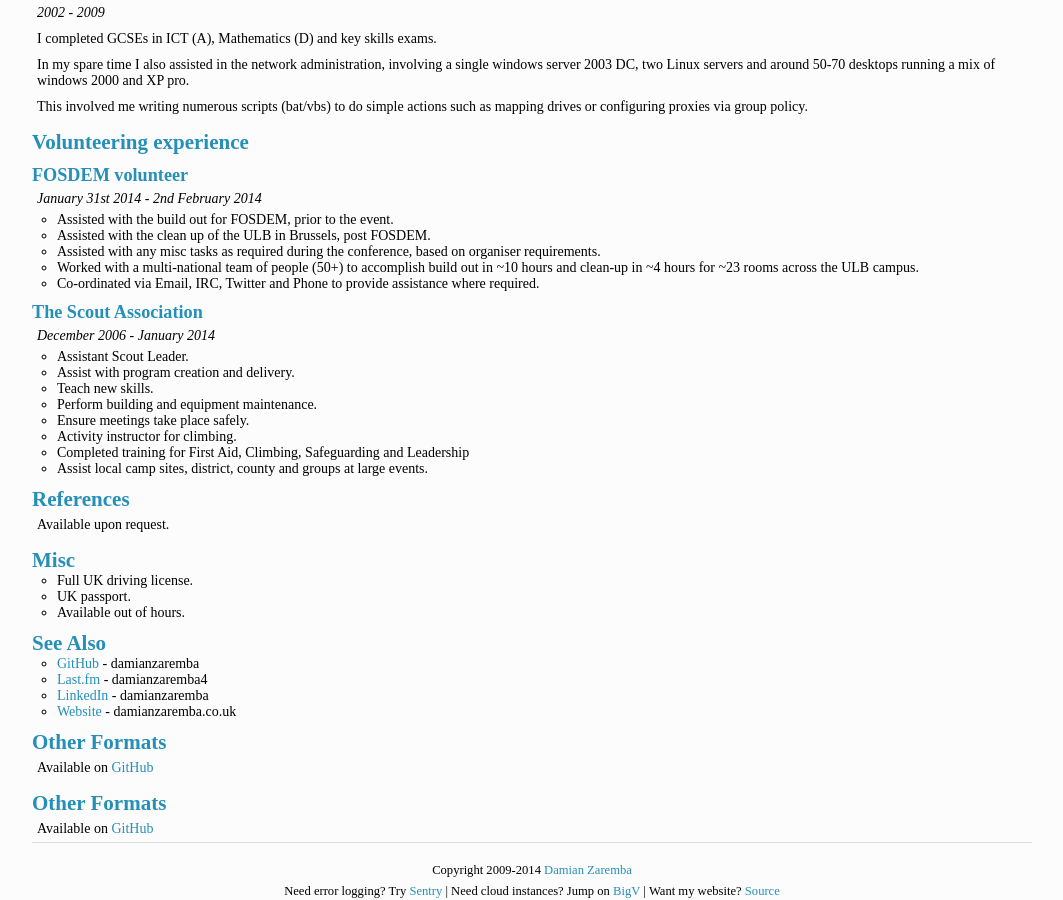
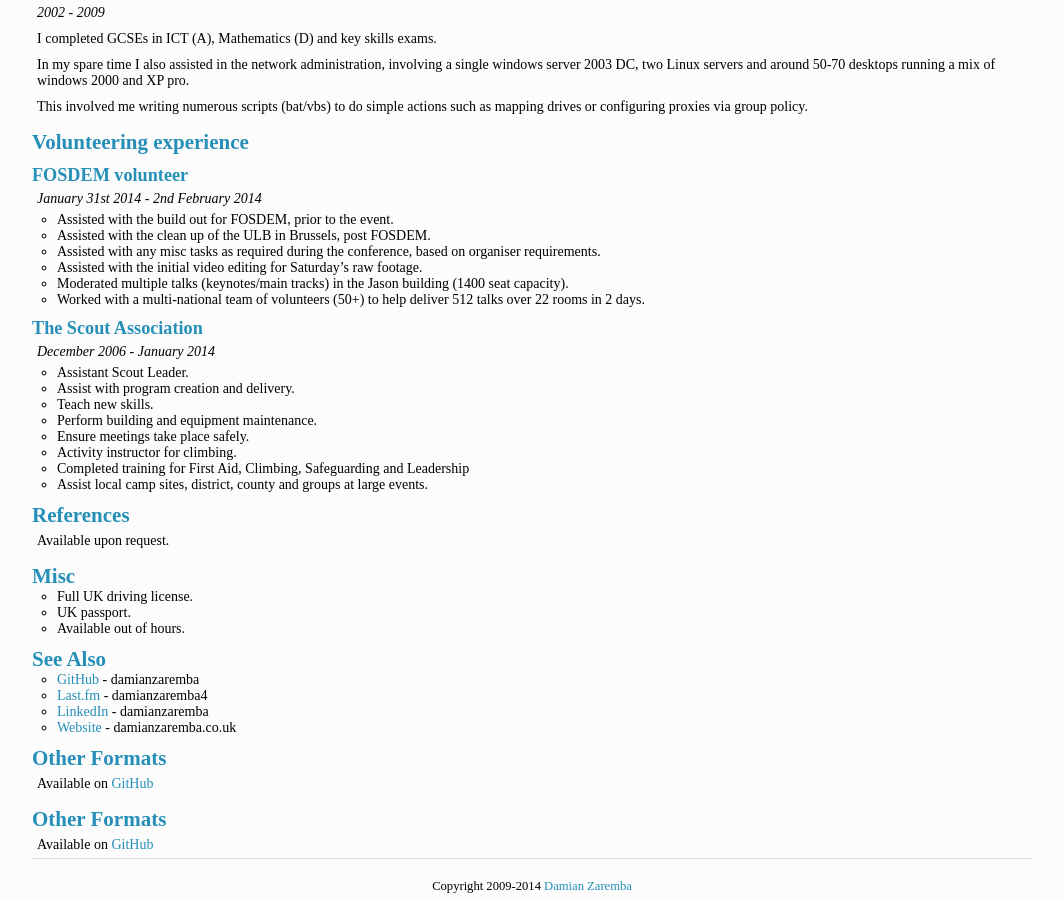
Before and after one commit to DamianZaremba/damianzaremba.co.uk, a Jekyll site: the page built from content/cv/index.markdown, in a window 1280 px wide and 900 px high, scrolled down 2983 px. Shown: the whole window, without its empty margins (108-1171 px from the left). Built offline with Jekyll 4.4.1, drawn with Linux system fonts in a browser that asks for light colours; nearby versions of some CDN libraries; Markdown is read by kramdown in place of the engine named in the settings; comment, search, counter and statistics services are not loaded.

Commit message:
Pull the latest content in

```diff
--- a/content/cv/index.markdown
+++ b/content/cv/index.markdown
@@ -206,8 +206,9 @@ Volunteering experience
 * Assisted with the build out for FOSDEM, prior to the event.
 * Assisted with the clean up of the ULB in Brussels, post FOSDEM.
 * Assisted with any misc tasks as required during the conference, based on organiser requirements.
-* Worked with a multi-national team of people (50+) to accomplish build out in ~10 hours and clean-up in ~4 hours for ~23 rooms across the ULB campus.
-* Co-ordinated via Email, IRC, Twitter and Phone to provide assistance where required.
+* Assisted with the initial video editing for Saturday's raw footage.
+* Moderated multiple talks (keynotes/main tracks) in the Jason building (1400 seat capacity).
+* Worked with a multi-national team of volunteers (50+) to help deliver 512 talks over 22 rooms in 2 days.
 
 ### The Scout Association
 *December 2006 - January 2014*
```
